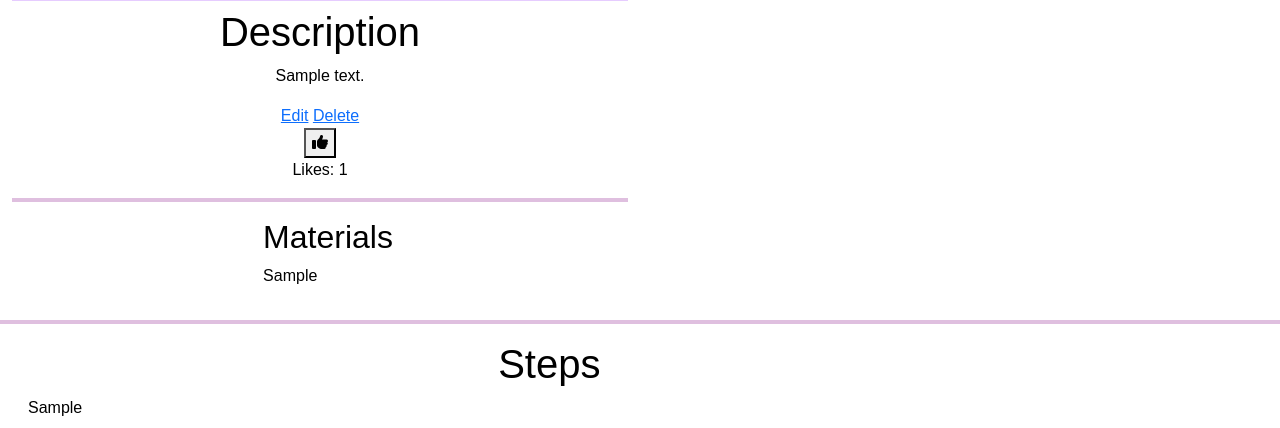
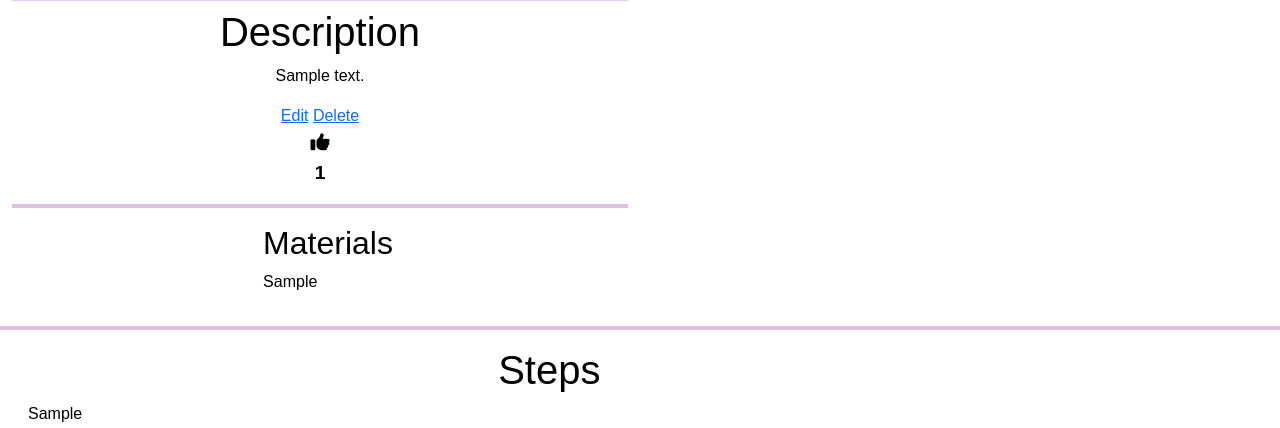
Before and after one commit to ifzalmalook/SimpleCrafts, a Django app: a page that uses projects/templates/projects/full_project.html in a window 1280 px wide. Shown: the part 597-1025 px from the top of the page. Run offline with Django 4.2, Linux system fonts and the light colour scheme; a user stored in the database is signed in; tables that the repository leaves empty hold one stand-in row (values such as "Sample post"); some libraries are stand-ins or nearby versions; some web fonts are replaced.

Commit message:
Remove border from like button and increase size

```diff
--- a/projects/templates/projects/full_project.html
+++ b/projects/templates/projects/full_project.html
@@ -49,7 +49,7 @@
                         {% endif %}
 
                         </form>
-                        Likes: {{project.likes.count}}
+                        <p class="likes-count">{{project.likes.count}}</p>
                     </div>
                 <hr>
 
--- a/static/css/style.css
+++ b/static/css/style.css
@@ -214,3 +214,17 @@ a.home-images {
 .card-info {
     font-size: large;
 }
+
+/* Likes button and counter */
+
+
+.like {
+    font-size: larger;
+    background-color: white;
+    border: none;
+}
+
+.likes-count {
+    font-weight: bold;
+    font-size:larger;
+}
```
Also changed, not shown: 1 other file.
